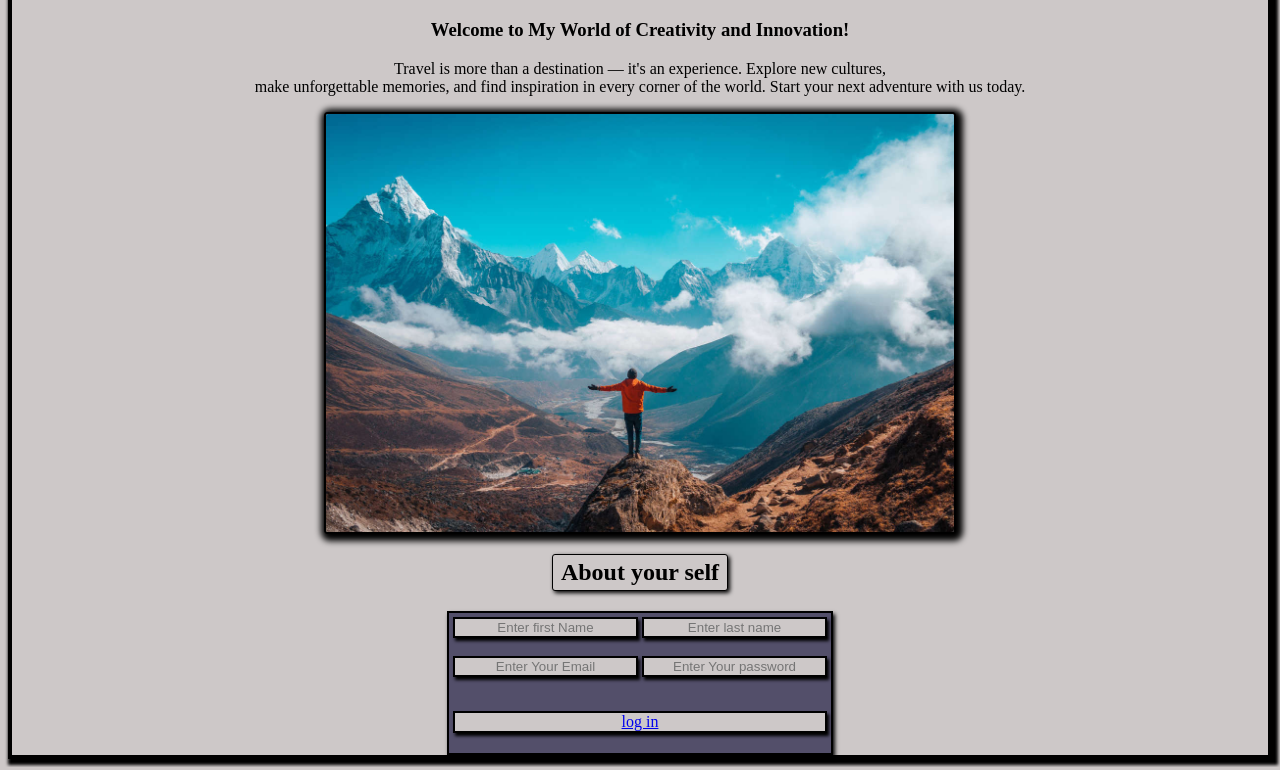
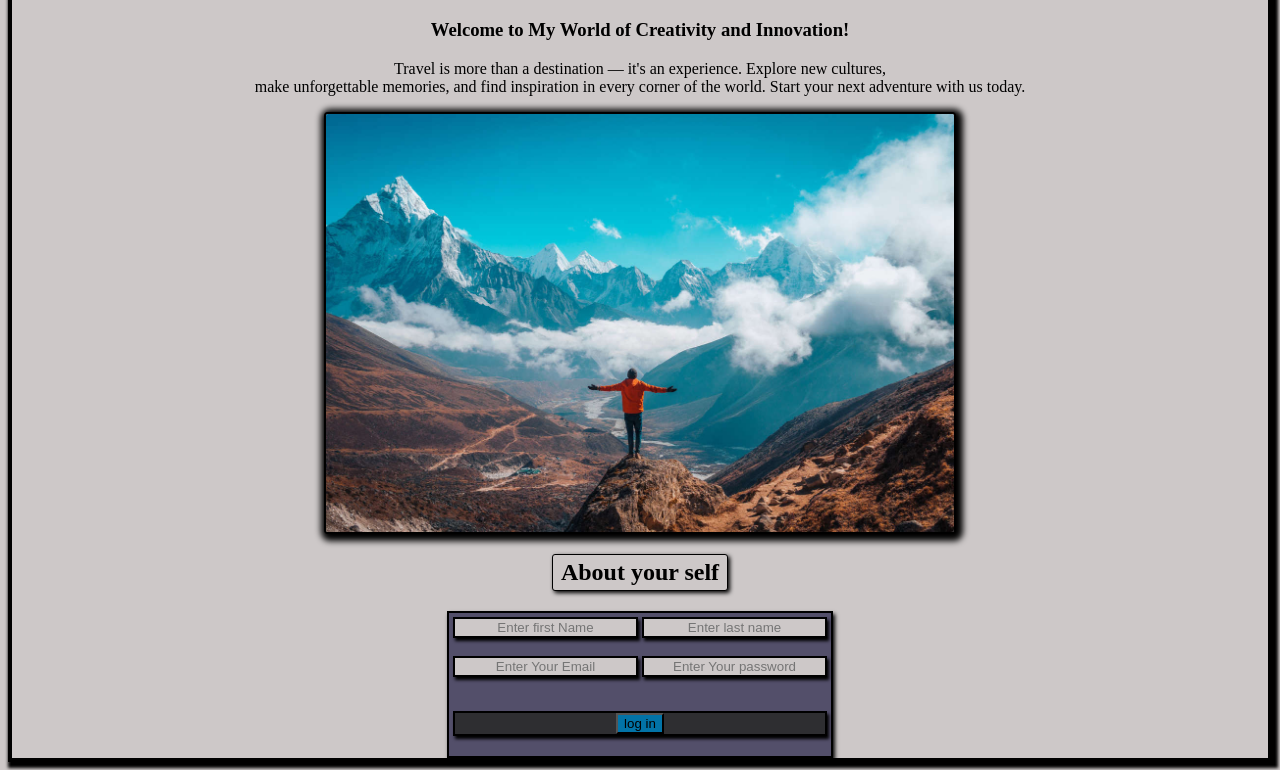
Before and after one commit to arman418web/My-web-repo, a plain HTML site: page index.html in a window 1280 px wide. Shown: the part 73-843 px from the top of the page. Drawn offline with Linux system fonts and the light colour scheme.

Commit message:
button adjusment

```diff
--- a/index.html
+++ b/index.html
@@ -39,7 +39,7 @@
        <br>
        <br>
      <p class="link">
-         <a href="https://arman418web.github.io/My-web-repo/"target="_blank">log in</a></p>
+         <a href="https://arman418web.github.io/My-web-repo/"target="_blank"><button class="logbutton">log in</button></a></p>
 
 
 
--- a/style/style.css
+++ b/style/style.css
@@ -81,6 +81,13 @@ body{
      border: 2px solid black;
     box-shadow: 2px 3px 3px ;
     text-align: center;
+    background-color: rgb(46, 46, 49);
 
 
 }
+
+.logbutton{
+  text-size-adjust:50%;
+    background-color: rgb(2, 115, 167);
+
+}
```
